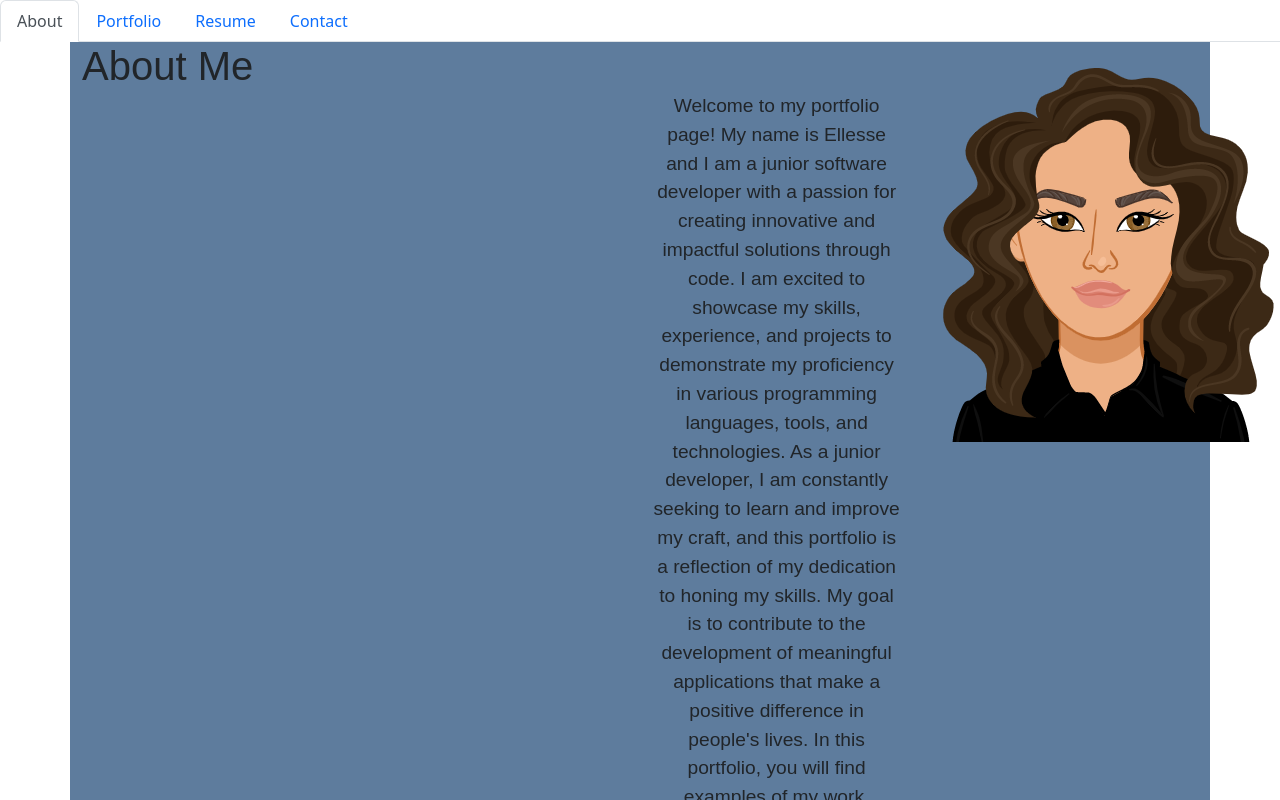
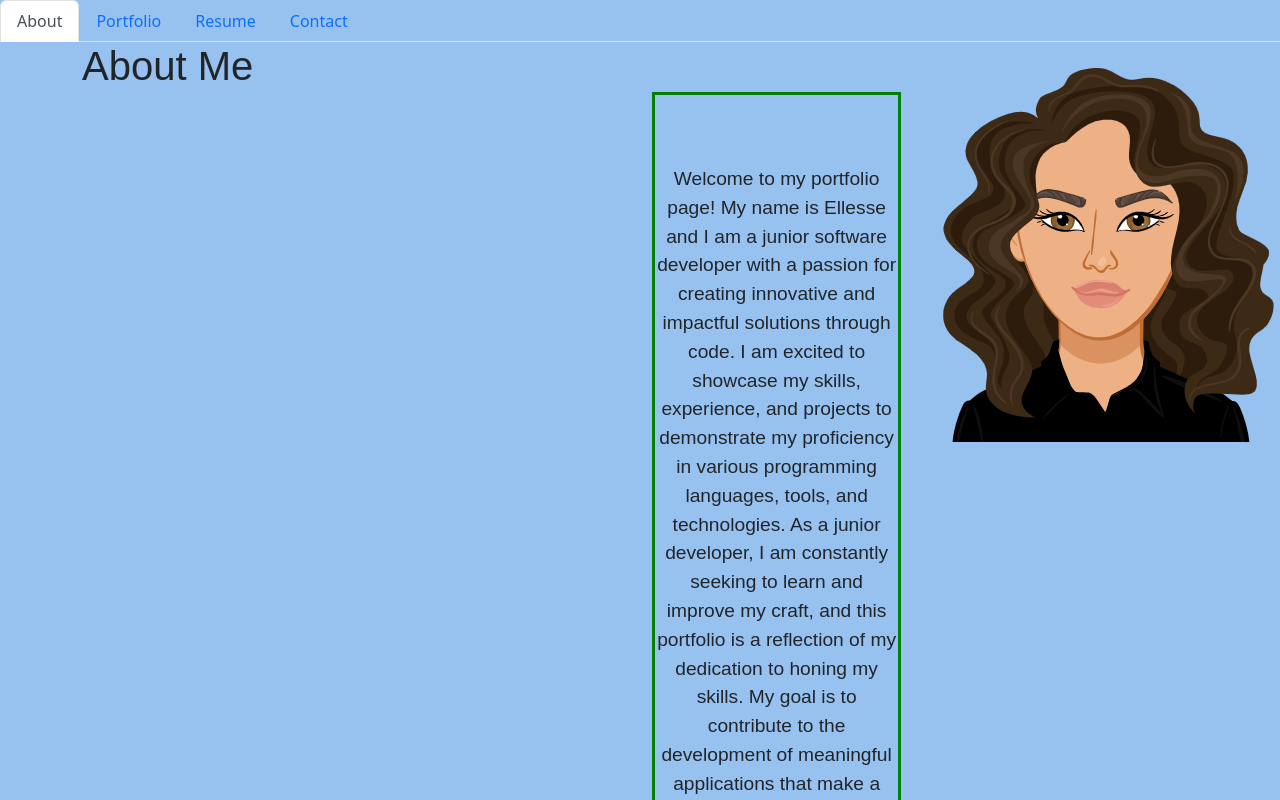
Before and after one commit to ellessed/ReactPortfolio, a React (Create React App) app: page / in a window 1280 px wide. Shown: the top 800 px of the page. Built offline with nearby package versions, Linux system fonts and the light colour scheme.

Commit message:
styled about page and contact button. added colour to all pages

```diff
--- a/src/index.css
+++ b/src/index.css
@@ -1,3 +1,6 @@
+body {
+  background-color: rgb(151, 194, 240) !important;
+}
 .about {
   display: flex;
   width: 90%;
@@ -41,14 +44,14 @@
 }
 
 .card-button {
-  background-color: #4caf50; /* Green */
-  border: #7d68fb;
-  color: rgb(255, 20, 20);
-  padding: 15px 32px;
-  text-align: center;
-  text-decoration: none;
-  display: inline-block;
+  background-color: #ffffff;
+  color: #000;
+  border-radius: 20px;
+  border: 1px solid #000;
+  box-shadow: 0px 3px 3px rgba(0, 0, 0, 0.25);
+  padding: 5px 10px;
   font-size: 16px;
+  font-weight: 500;
 }
 
 .container {
@@ -56,7 +59,6 @@
   font-family: "Poppins", sans-serif;
   -webkit-font-smoothing: antialiased;
   -moz-osx-font-smoothing: grayscale;
-  background-color: rgb(94, 124, 157);
 }
 
 .footer {
@@ -109,3 +111,10 @@
     height: 32px;
   }
 }
+
+.test {
+  display: flex;
+  padding: 70px 0;
+  border: 3px solid green;
+  text-align: center;
+}
--- a/src/pages/About.js
+++ b/src/pages/About.js
@@ -9,7 +9,7 @@ const AboutMe = () => {
           <h1>About Me</h1>
           <div className="about">
             <div className="bio">
-              <p>
+              <p className="test">
                 Welcome to my portfolio page! My name is Ellesse and I am a
                 junior software developer with a passion for creating innovative
                 and impactful solutions through code. I am excited to showcase
--- a/src/pages/Contact.js
+++ b/src/pages/Contact.js
@@ -51,6 +51,9 @@ export default function Contact() {
             ></textarea>
           </div>
         </div>
+        <button className="card-button" type="submit">
+          Send
+        </button>
       </div>
     </div>
   );
--- a/src/pages/Resume.js
+++ b/src/pages/Resume.js
@@ -8,11 +8,11 @@ export default function Resume() {
       <p>Hey check out my Resume below</p>
       <div className="resume">
         <Button
+          className="card-button"
           variant="Link"
           href="https://docs.google.com/document/d/e/2PACX-1vQLIZ5rr4XpJjVpeeGKyXEqSIP-9SPVuJy-nXvWKGV6hQWO2Rp5fDvzKZo8ItJnfQ/pub"
           target="_blank"
           rel="noreferrer"
-          className="card-button"
         >
           View Resume
         </Button>
```
